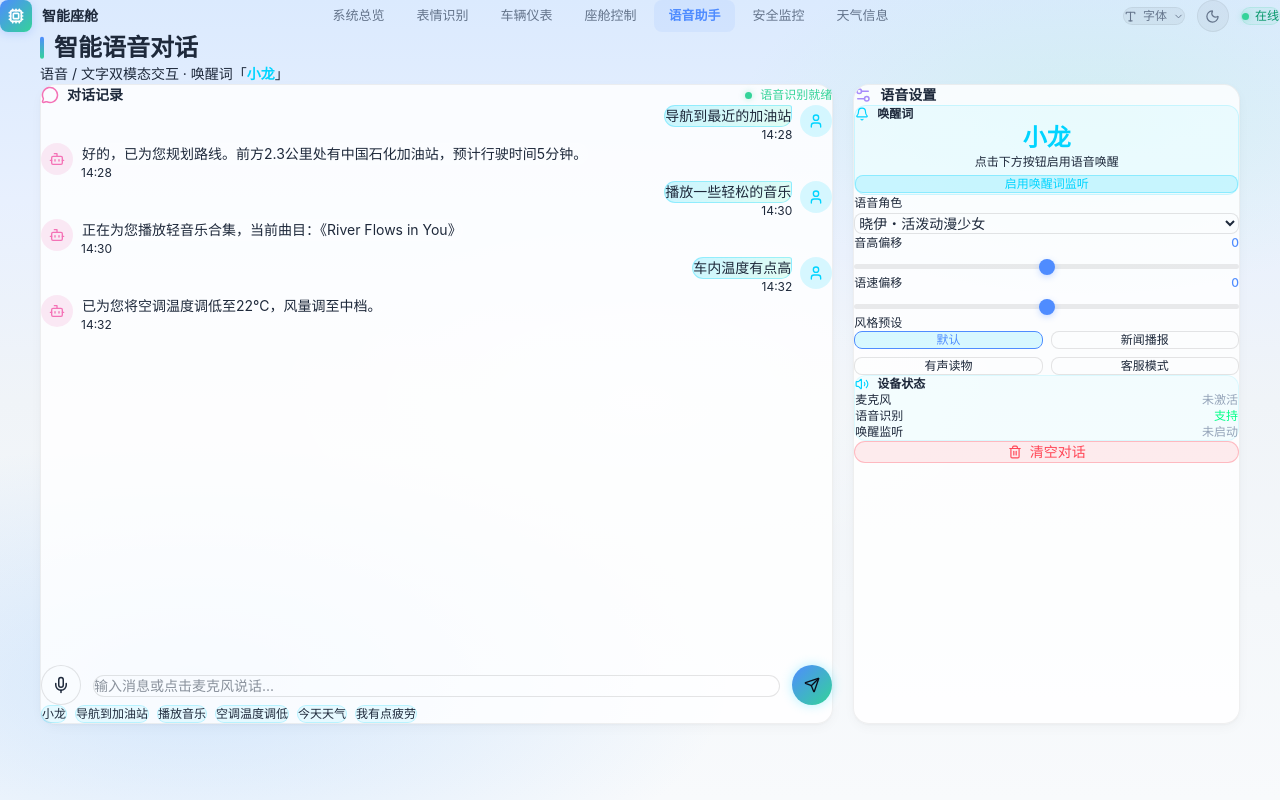
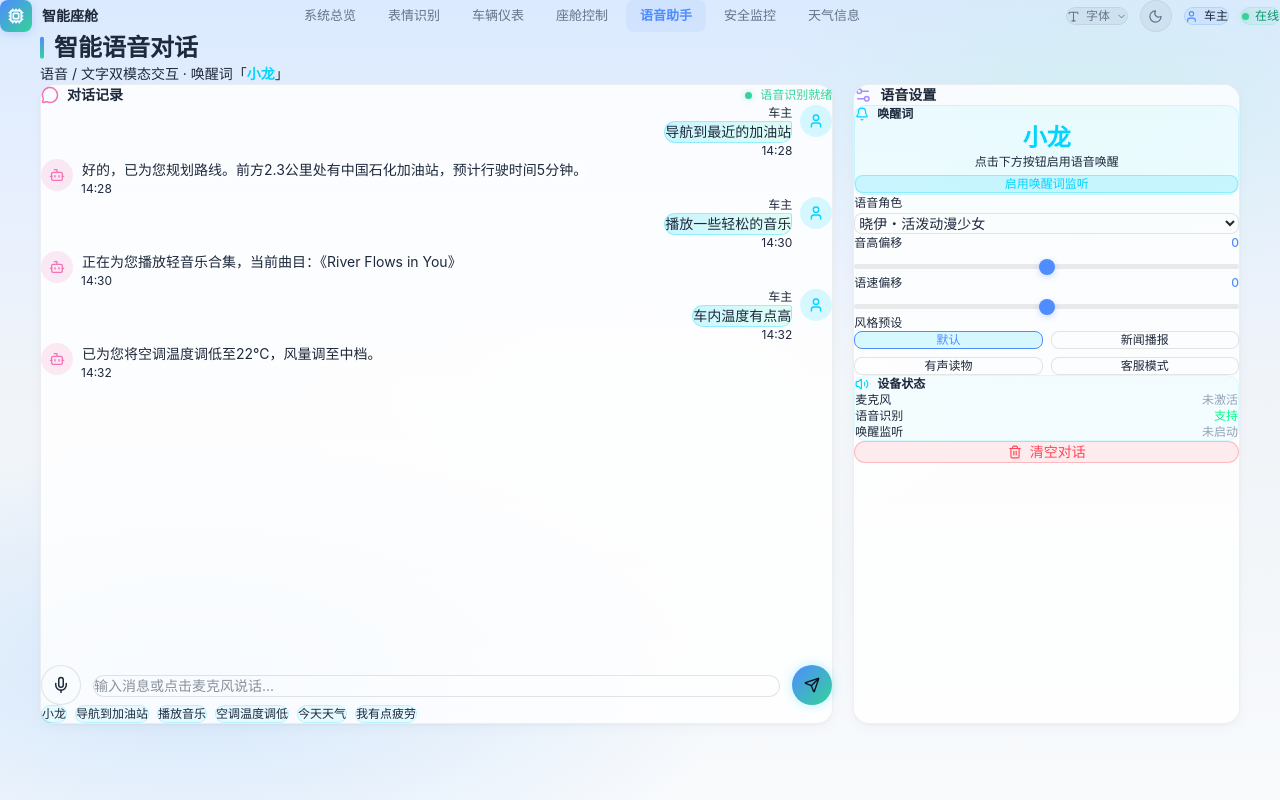
Before and after one commit to 1015-jbz/smart_seat, a React (Vite) app: page /#/voice in a window 1280 px wide. Built offline with nearby package versions, Linux system fonts and the light colour scheme; a web font is replaced by a local one.

Commit message:
docs: 完善README项目说明和运行指南

```diff
--- a/src/components/Layout.jsx
+++ b/src/components/Layout.jsx
@@ -1,9 +1,9 @@
-import { useState } from 'react';
+import { useState, useEffect } from 'react';
 import { Outlet } from 'react-router-dom';
 import { NavLink, useLocation } from 'react-router-dom';
 import {
   LayoutDashboard, Smile, Gauge, Settings, MessageCircle,
-  Shield, CloudSun, Cpu, Moon, Sun, Type, ChevronDown
+  Shield, CloudSun, Cpu, Moon, Sun, Type, ChevronDown, User, Check, X
 } from 'lucide-react';
 import { modules } from '../data/mockData';
 import { useTheme } from '../context/ThemeContext';
@@ -16,6 +16,21 @@ export default function Layout() {
   const location = useLocation();
   const { theme, toggleTheme, fonts, fontId, setFontId } = useTheme();
   const [showFontMenu, setShowFontMenu] = useState(false);
+  const [username, setUsername] = useState(() => localStorage.getItem('carAssistantUsername') || '车主');
+  const [showEditName, setShowEditName] = useState(false);
+  const [editNameValue, setEditNameValue] = useState(username);
+
+  useEffect(() => {
+    localStorage.setItem('carAssistantUsername', username);
+  }, [username]);
+
+  const handleSaveName = () => {
+    const trimmed = editNameValue.trim();
+    if (trimmed) {
+      setUsername(trimmed);
+      setShowEditName(false);
+    }
+  };
 
   return (
     <div className="app-bg flex flex-col h-full w-full overflow-hidden">
@@ -119,6 +134,21 @@ export default function Layout() {
             {theme === 'light' ? <Moon size={15} /> : <Sun size={15} />}
           </button>
 
+          {/* 用户名 */}
+          <button onClick={() => { setEditNameValue(username); setShowEditName(true); }}
+            className="flex items-center gap-1.5 px-3 py-1.5 rounded-full transition-colors"
+            style={{
+              background: 'rgba(79,140,255,0.08)',
+              border: '1px solid rgba(79,140,255,0.2)',
+              color: 'var(--color-text-main)',
+            }}
+            onMouseEnter={(e) => e.currentTarget.style.background = 'rgba(79,140,255,0.15)'}
+            onMouseLeave={(e) => e.currentTarget.style.background = 'rgba(79,140,255,0.08)'}
+            title="点击修改用户名">
+            <User size={13} style={{ color: '#4f8cff' }} />
+            <span className="text-xs font-medium">{username}</span>
+          </button>
+
           {/* 在线状态 */}
           <div className="flex items-center gap-1.5 px-3 py-1.5 rounded-full"
             style={{ background: 'rgba(52, 211, 153, 0.08)', border: '1px solid rgba(52, 211, 153, 0.15)' }}>
@@ -130,8 +160,51 @@ export default function Layout() {
 
       {/* 主内容区 */}
       <main className="flex-1 overflow-y-auto overflow-x-hidden relative" style={{ zIndex: 1, padding: '0 40px 32px' }}>
-        <Outlet />
+        <Outlet context={{ username }} />
       </main>
+
+      {/* 用户名编辑弹窗 */}
+      {showEditName && (
+        <div className="fixed inset-0 flex items-center justify-center" style={{ zIndex: 200 }}>
+          <div className="absolute inset-0" style={{ background: 'rgba(0,0,0,0.5)' }} onClick={() => setShowEditName(false)} />
+          <div className="relative rounded-2xl p-6 w-80 animate-fade-in"
+            style={{
+              background: 'var(--color-card-solid)',
+              border: '1px solid var(--color-border)',
+              boxShadow: '0 20px 60px rgba(0,0,0,0.3)',
+            }}>
+            <div className="flex items-center justify-between mb-4">
+              <h3 className="text-sm font-bold" style={{ color: 'var(--color-text-main)' }}>修改用户名</h3>
+              <button onClick={() => setShowEditName(false)}
+                className="w-6 h-6 rounded-full flex items-center justify-center"
+                style={{ background: 'rgba(255,255,255,0.05)' }}>
+                <X size={14} style={{ color: 'var(--color-text-secondary)' }} />
+              </button>
+            </div>
+            <input type="text" value={editNameValue}
+              onChange={(e) => setEditNameValue(e.target.value)}
+              onKeyDown={(e) => e.key === 'Enter' && handleSaveName()}
+              placeholder="请输入用户名"
+              maxLength={10}
+              autoFocus
+              className="w-full px-4 py-2.5 rounded-xl text-sm outline-none mb-4"
+              style={{
+                background: 'rgba(255,255,255,0.05)',
+                border: '1px solid var(--color-border)',
+                color: 'var(--color-text-primary)',
+              }} />
+            <button onClick={handleSaveName}
+              className="w-full py-2.5 rounded-xl flex items-center justify-center gap-2 text-sm font-medium transition-all"
+              style={{
+                background: 'linear-gradient(135deg, #4f8cff, #34d399)',
+                color: '#fff',
+                boxShadow: '0 4px 12px rgba(79,140,255,0.3)',
+              }}>
+              <Check size={14} /> 保存
+            </button>
+          </div>
+        </div>
+      )}
     </div>
   );
 }
--- a/src/pages/VoiceAssistant.jsx
+++ b/src/pages/VoiceAssistant.jsx
@@ -1,4 +1,5 @@
 import { useState, useRef, useEffect, useCallback } from 'react';
+import { useOutletContext } from 'react-router-dom';
 import { MessageCircle, Send, Mic, MicOff, Trash2, Settings2, User, Bot, Volume2, Bell } from 'lucide-react';
 import { voiceMessages, voiceSettings } from '../data/mockData';
 
@@ -41,6 +42,7 @@ function AudioVisualizer({ analyser, isActive }) {
 }
 
 export default function VoiceAssistant() {
+  const { username } = useOutletContext();
   const [messages, setMessages] = useState(voiceMessages);
   const [inputText, setInputText] = useState('');
   const [isRecording, setIsRecording] = useState(false);
@@ -375,6 +377,9 @@ export default function VoiceAssistant() {
                     {msg.role === 'user' ? <User size={16} style={{ color: '#00d4ff' }} /> : <Bot size={16} style={{ color: '#f472b6' }} />}
                   </div>
                   <div>
+                    {msg.role === 'user' && (
+                      <div className="text-xs mb-1 text-right" style={{ color: 'var(--color-text-secondary)' }}>{username}</div>
+                    )}
                     <div className={`rounded-2xl px-4 py-2.5 text-sm ${msg.role === 'user' ? 'rounded-tr-sm' : 'rounded-tl-sm'}`} style={{
                       background: msg.role === 'user'
                         ? 'linear-gradient(135deg, rgba(0,212,255,0.2), rgba(0,255,136,0.1))'
```
Also changed, not shown: 1 other file (tests, documents, lock files or other folders).
